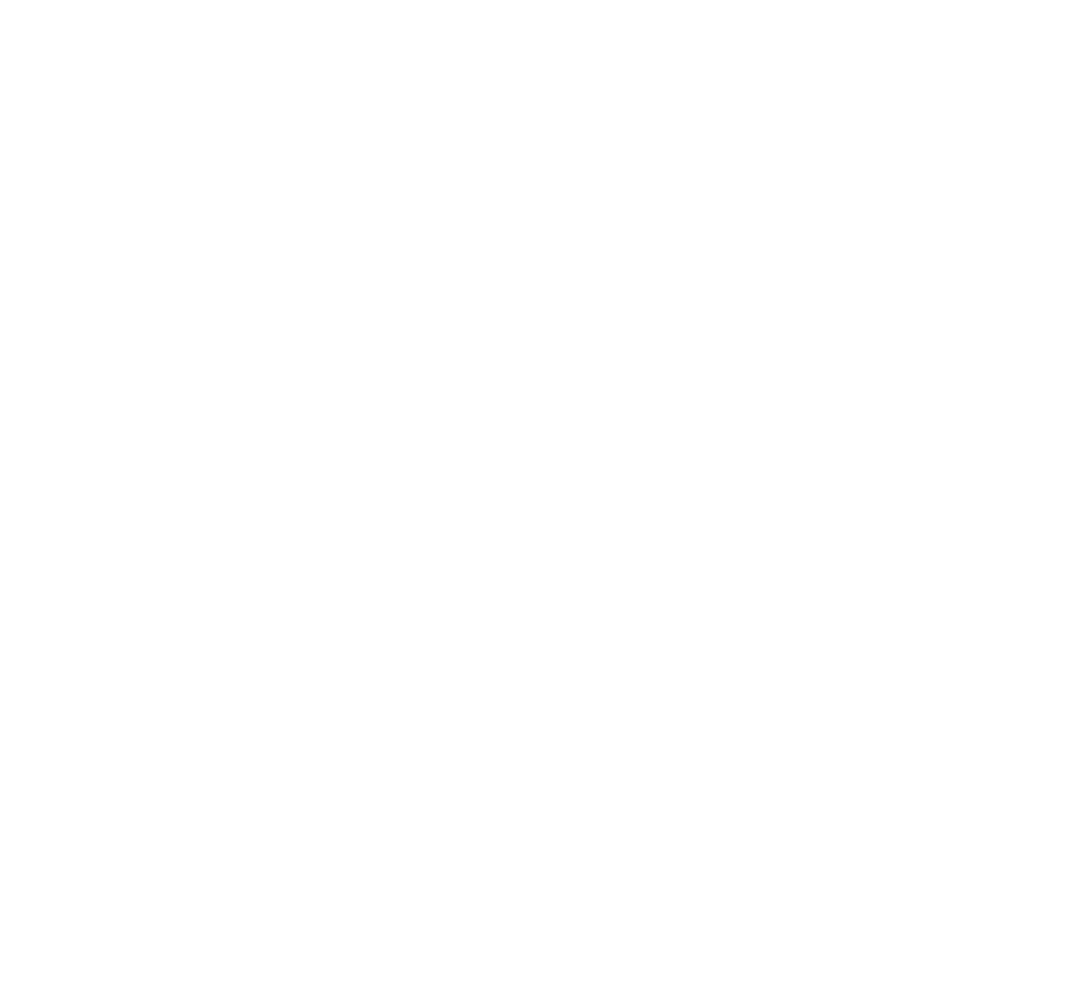
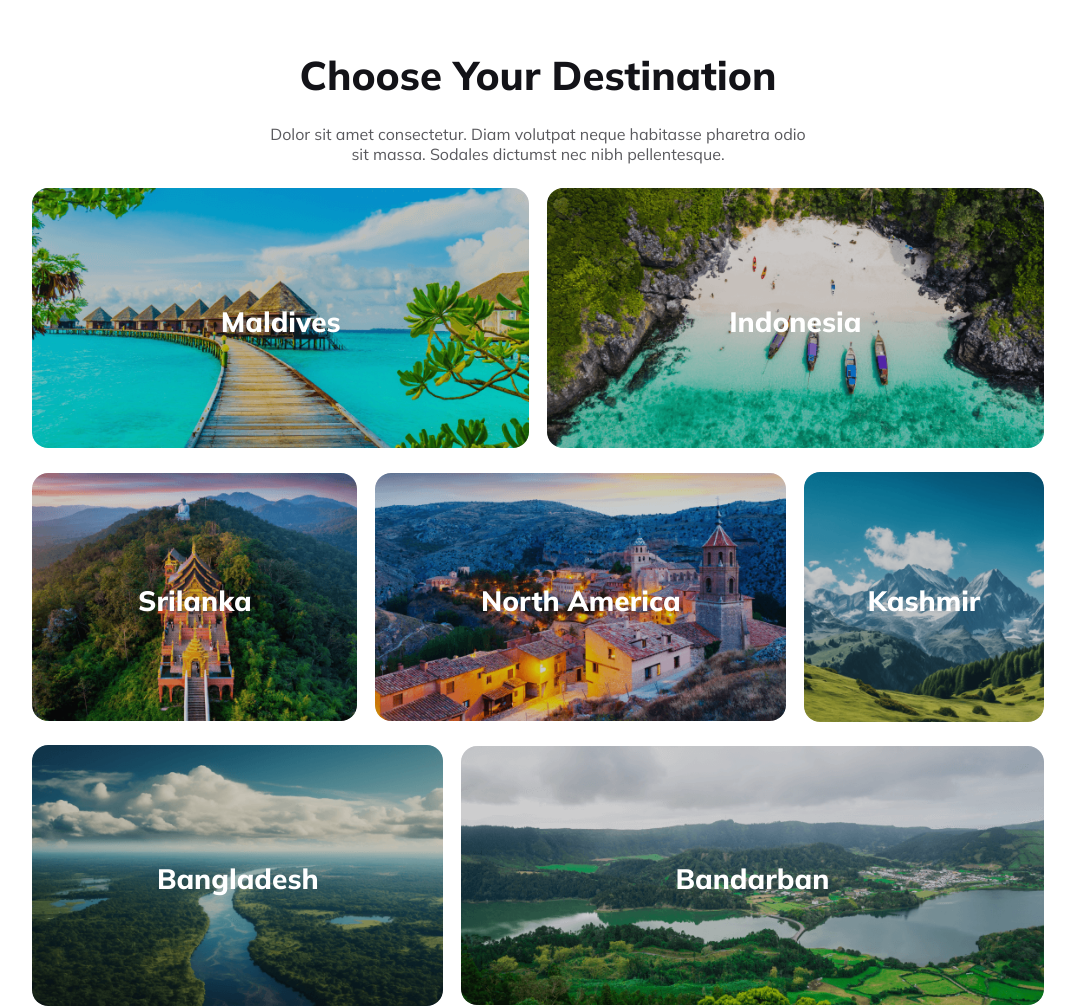
Before and after one commit to tahmid-ahnaf/tranquil-travels, a plain HTML site: page index.html in a window 1280 px wide. Shown: the whole page, without its empty margins (102-1177 px from the left). Before the commit the page ends 800 px from the top, so only its background shows below. Drawn offline with Linux system fonts and the light colour scheme.

Commit message:
destination section added

```diff
--- a/index.html
+++ b/index.html
@@ -1,12 +1,56 @@
 <!DOCTYPE html>
 <html lang="en">
-<head>
-    <meta charset="UTF-8">
-    <meta name="viewport" content="width=device-width, initial-scale=1.0">
+  <head>
+    <meta charset="UTF-8" />
+    <meta name="viewport" content="width=device-width, initial-scale=1.0" />
     <title>Tranquil Travels</title>
-    <link rel="stylesheet" href="styles/styles.css">
-</head>
-<body>
+    <link rel="preconnect" href="https://fonts.googleapis.com" />
+    <link rel="preconnect" href="https://fonts.gstatic.com" crossorigin />
+    <link
+      href="https://fonts.googleapis.com/css2?family=Mulish:ital,wght@0,200;0,300;0,400;0,500;0,600;0,700;0,800;0,900;0,1000;1,200;1,300;1,400;1,500;1,600;1,700;1,800;1,900;1,1000&display=swap"
+      rel="stylesheet"
+    />
+    <link rel="stylesheet" href="styles/styles.css" />
+  </head>
+  <body>
+    <section id="destination">
+        <div class="container destination-container">
 
-</body>
+            <h2 class="section-title">Choose Your Destination</h2>
+            <p class="section-description">Dolor sit amet consectetur. Diam volutpat neque habitasse pharetra odio sit massa. Sodales dictumst nec nibh pellentesque.</p>
+
+            <div class="card-container">
+                <div class="card" id="card-1">
+                    <h2>Maldives</h2>
+                    <img src="Images/Rectangle 5.png" alt="">
+                </div>
+                <div class="card" id="card-2">
+                    <h2>Indonesia</h2>
+                    <img src="Images/Rectangle 8.png" alt="">
+                </div>
+                <div class="card" id="card-3">
+                    <h2>Srilanka</h2>
+                    <img src="Images/Rectangle 6.png" alt="">
+                </div>
+                <div class="card" id="card-4">
+                    <h2>North America</h2>
+                    <img src="Images/Rectangle 7.png" alt="">
+                </div>
+                <div class="card" id="card-5">
+                    <h2>Kashmir</h2>
+                    <img src="Images/Rectangle 9.png" alt="">
+                </div>
+                <div class="card" id="card-6">
+                    <h2>Bangladesh</h2>
+                    <img src="Images/Rectangle 11.png" alt="">
+                </div>
+                <div class="card" id="card-7">
+                    <h2>Bandarban</h2>
+                    <img src="Images/Rectangle 10.png" alt="">
+                </div>
+            </div>
+
+        </div>
+    </section>
+  </body>
 </html>
--- a/styles/styles.css
+++ b/styles/styles.css
@@ -0,0 +1,140 @@
+* {
+  margin: 0;
+  padding: 0;
+}
+
+/* common styles */
+body {
+  font-family: "Mulish", sans-serif;
+}
+
+section{
+    margin-top: 50px;
+}
+
+.container {
+  width: 79%;
+  max-width: 1320px;
+  margin: 0 auto;
+}
+
+.section-title {
+  color: #131318;
+  font-size: 40px;
+  font-weight: 800;
+}
+
+.section-description {
+  color: rgba(19, 19, 24, 0.7);
+  font-size: 16px;
+  font-weight: 400;
+}
+
+/* destination section styles */
+
+.destination-container {
+  display: flex;
+  flex-direction: column;
+  align-items: center;
+  gap: 24px;
+}
+
+.destination-container h2, .destination-container p{
+    text-align: center;
+}
+.destination-container p {
+  max-width: 55%;
+}
+
+.card-container {
+  display: grid;
+  grid-template-columns: repeat(12, 1fr);
+  grid-template-rows: repeat(3, 1fr);
+  row-gap: 18px;
+  column-gap: 18px;
+  align-items: center;
+}
+
+.card img {
+    object-fit: cover;
+    width: 100%;
+    height: 100%;
+    border-radius: 16px;
+}
+
+.card{
+
+    position: relative;
+    display: flex;
+    flex-direction: column;
+}
+
+
+
+.card h2 {
+  position: absolute;
+  top: calc((100% - 28px) / 2);
+  bottom: 50%;
+  width: 100%;
+  text-align: center;
+  color: #fff;
+  font-size: 28px;
+  font-weight: 800;
+}
+
+#card-1 {
+    grid-column: 1 / span 6;
+}
+#card-2 {
+  grid-column: 7 / span 6;
+}
+
+#card-3 {
+  grid-column: 1 / span 4;
+}
+
+#card-4 {
+  grid-column: 5 / span 5;
+}
+
+#card-5 {
+  grid-column: 10 / span 3;
+}
+
+#card-6 {
+  grid-column: 1 / span 5;
+}
+
+#card-7 {
+  grid-column: 6 / span 7;
+}
+
+
+/* responsive styles */
+
+@media screen and (max-width:600px){
+
+    .card-container {
+        grid-template-columns: 1fr;
+        column-gap: 0;
+    }
+    #card-1,#card-2,#card-3, #card-4, #card-5, #card-6,#card-7 {
+        grid-column: 1 / span 1;
+    }
+
+    .card img{
+        height: 176px;
+    }
+
+    .destination-container p {
+        max-width: 95%;
+        font-size: 14px;
+    }
+
+    .destination-container h2{
+        font-size: 20px;
+    }
+
+
+
+}
```
